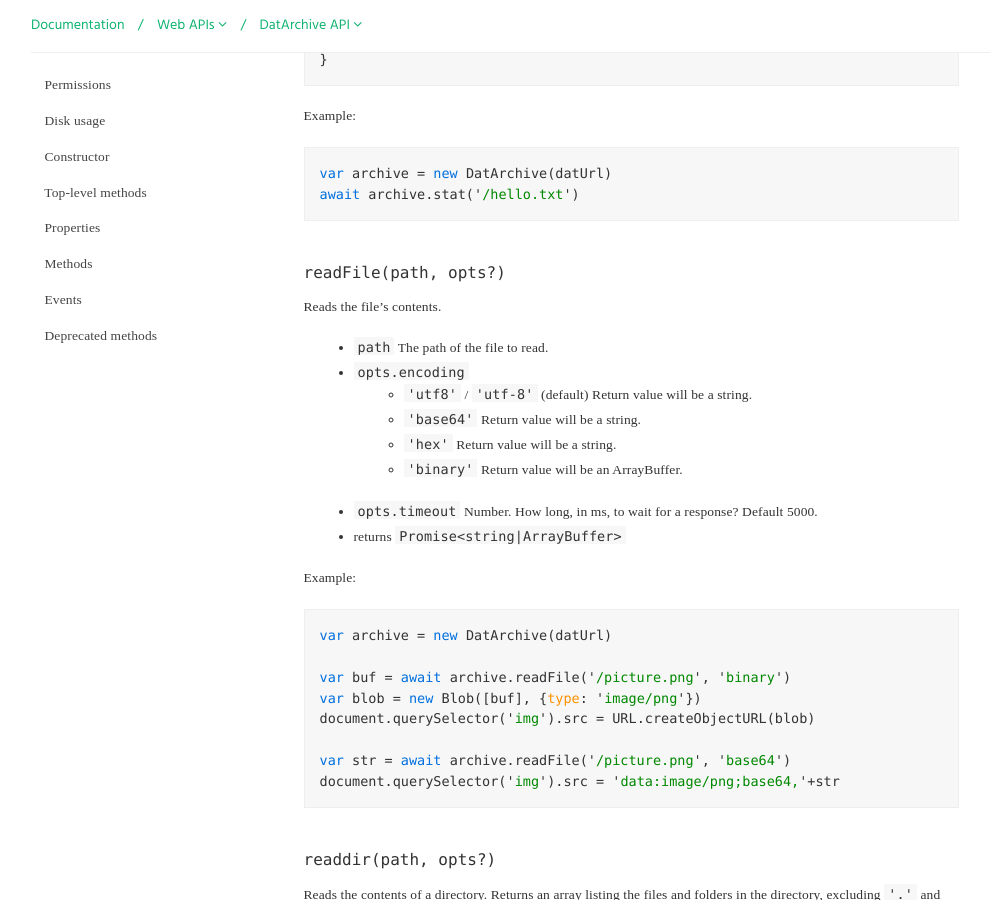
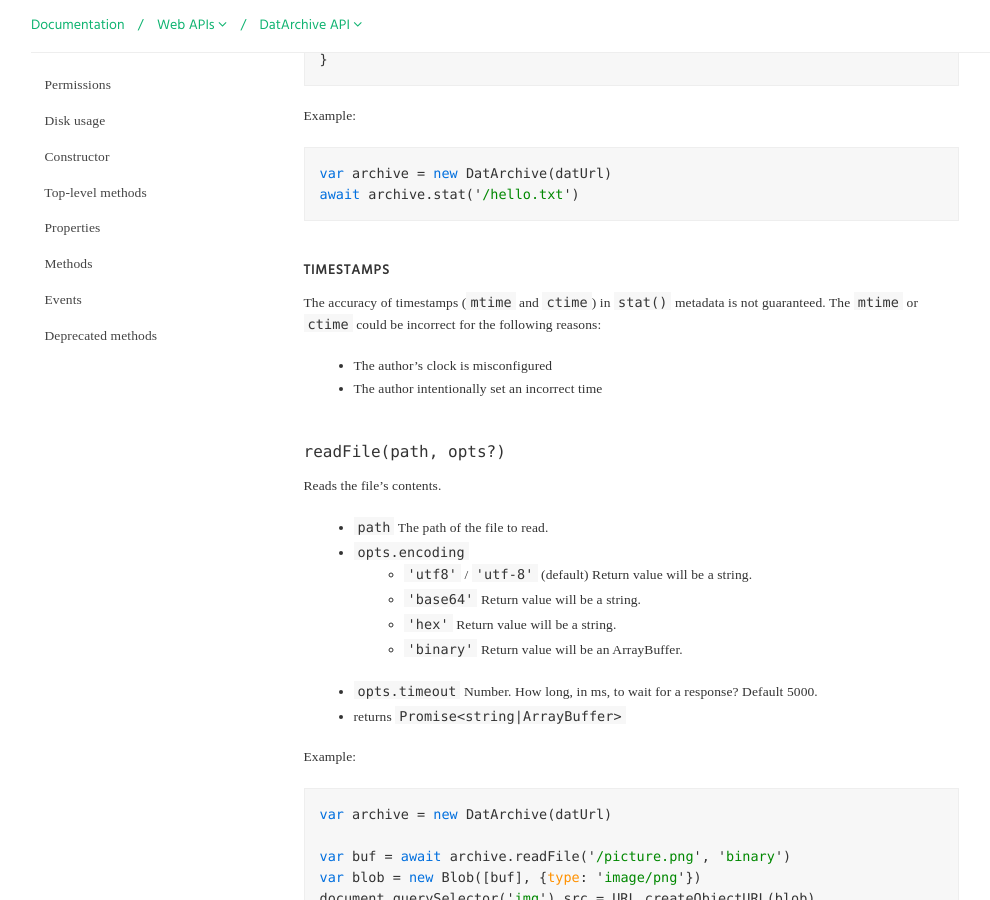
Before and after one commit to beakerbrowser/beakerbrowser.com, a Jekyll site: the page built from _docs/apis/dat.md, in a window 1280 px wide and 900 px high, scrolled down 6016 px. Shown: the whole window, without its empty margins (84-1074 px from the left). Built offline with Jekyll 4.4.1, drawn with Linux system fonts in a browser that asks for light colours; some web fonts are replaced.

Commit message:
Move timestamps note to the stat() docs

````diff
--- a/_data/apis/dat.yml
+++ b/_data/apis/dat.yml
@@ -236,6 +236,14 @@ methods:
       var archive = new DatArchive(datUrl)
       await archive.stat('/hello.txt')
       ```
+
+      #### Timestamps
+
+      The accuracy of timestamps (`mtime` and `ctime`) in `stat()` metadata is not guaranteed.
+      The `mtime` or `ctime` could be incorrect for the following reasons:
+
+      - The author's clock is misconfigured
+      - The author intentionally set an incorrect time
   -
     name: "readFile"
     signature: readFile(path, opts?)
````
